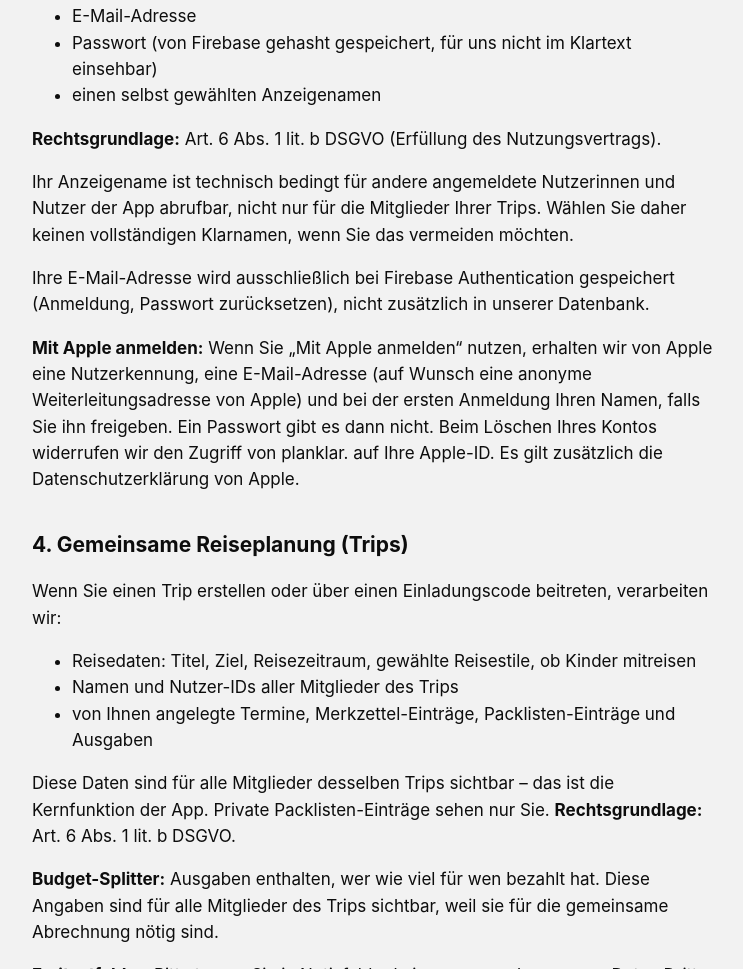
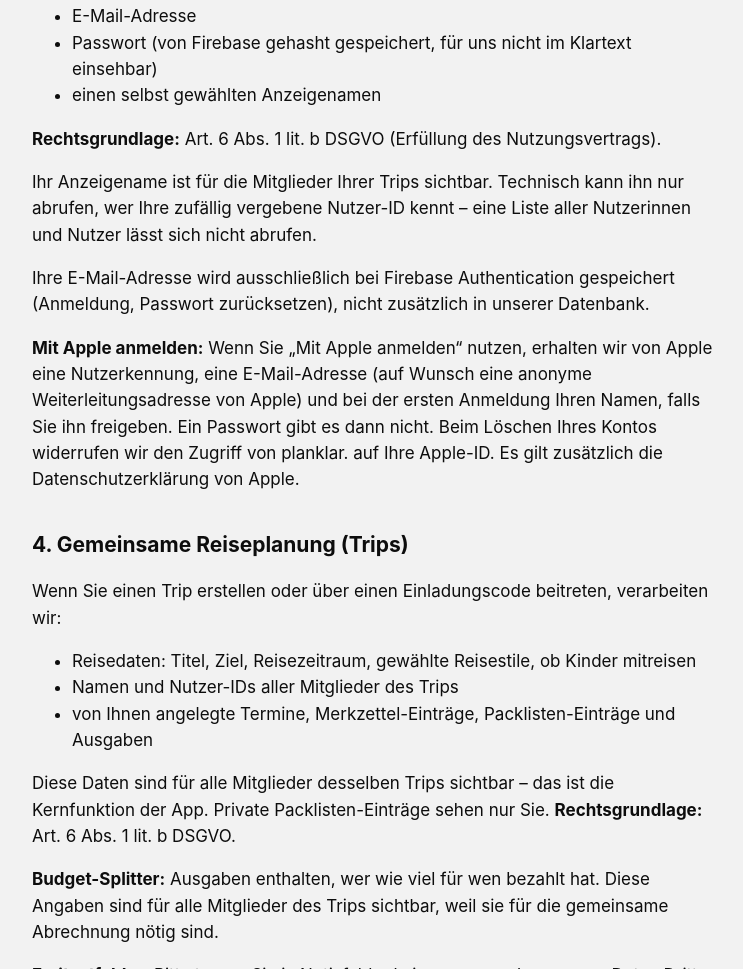
Before and after one commit to MatseHey/planklar-web, a plain HTML site: page datenschutz.html in a window 1280 px wide. Shown: the part 900-1869 px from the top of the page, without its empty margins (264-1007 px from the left). Drawn offline with Linux system fonts and the light colour scheme.

Commit message:
fix: Datenschutz — Anzeigename nur für Mitreisende sichtbar
Co-Authored-By: Claude Opus 5.5 <noreply@anthropic.com>

```diff
--- a/datenschutz.html
+++ b/datenschutz.html
@@ -56,9 +56,9 @@
       <li>einen selbst gewählten Anzeigenamen</li>
     </ul>
     <p><strong>Rechtsgrundlage:</strong> Art. 6 Abs. 1 lit. b DSGVO (Erfüllung des Nutzungsvertrags).</p>
-    <!-- PRÜFEN: Falls die Firestore-Regeln users/{uid} vor dem Launch auf Trip-Mitglieder
-         einschränken, diesen Absatz anpassen (docs/legal/offene-punkte.md). -->
-    <p>Ihr Anzeigename ist technisch bedingt für andere angemeldete Nutzerinnen und Nutzer der App abrufbar, nicht nur für die Mitglieder Ihrer Trips. Wählen Sie daher keinen vollständigen Klarnamen, wenn Sie das vermeiden möchten.</p>
+    <!-- Gilt, sobald die Firestore-Regeln mit "list: if false" für users/{uid} in der
+         Firebase Console veröffentlicht sind. -->
+    <p>Ihr Anzeigename ist für die Mitglieder Ihrer Trips sichtbar. Technisch kann ihn nur abrufen, wer Ihre zufällig vergebene Nutzer-ID kennt – eine Liste aller Nutzerinnen und Nutzer lässt sich nicht abrufen.</p>
     <p>Ihre E-Mail-Adresse wird ausschließlich bei Firebase Authentication gespeichert (Anmeldung, Passwort zurücksetzen), nicht zusätzlich in unserer Datenbank.</p>
     <p><strong>Mit Apple anmelden:</strong> Wenn Sie „Mit Apple anmelden“ nutzen, erhalten wir von Apple eine Nutzerkennung, eine E-Mail-Adresse (auf Wunsch eine anonyme Weiterleitungsadresse von Apple) und bei der ersten Anmeldung Ihren Namen, falls Sie ihn freigeben. Ein Passwort gibt es dann nicht. Beim Löschen Ihres Kontos widerrufen wir den Zugriff von planklar. auf Ihre Apple-ID. Es gilt zusätzlich die Datenschutzerklärung von Apple.</p>
 
```
Also changed, not shown: privacy.html (+1 -1 lines).
